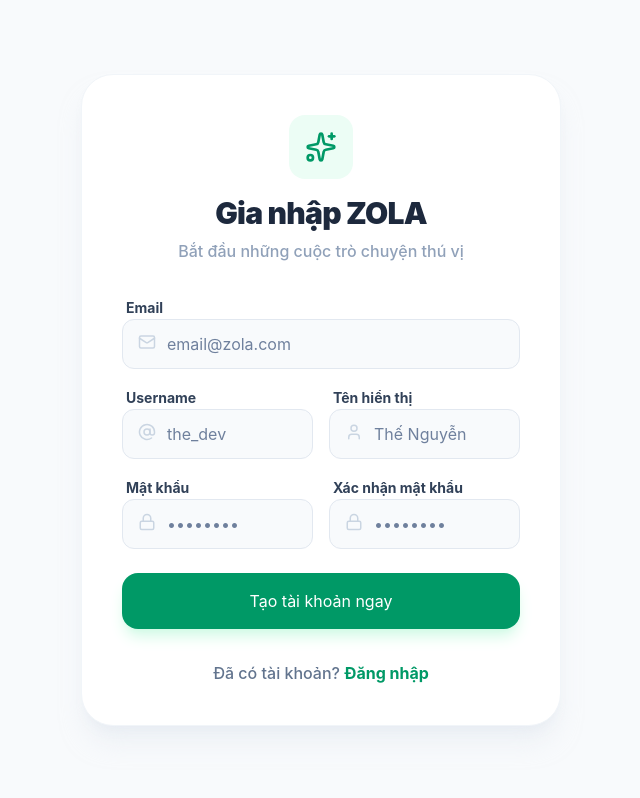
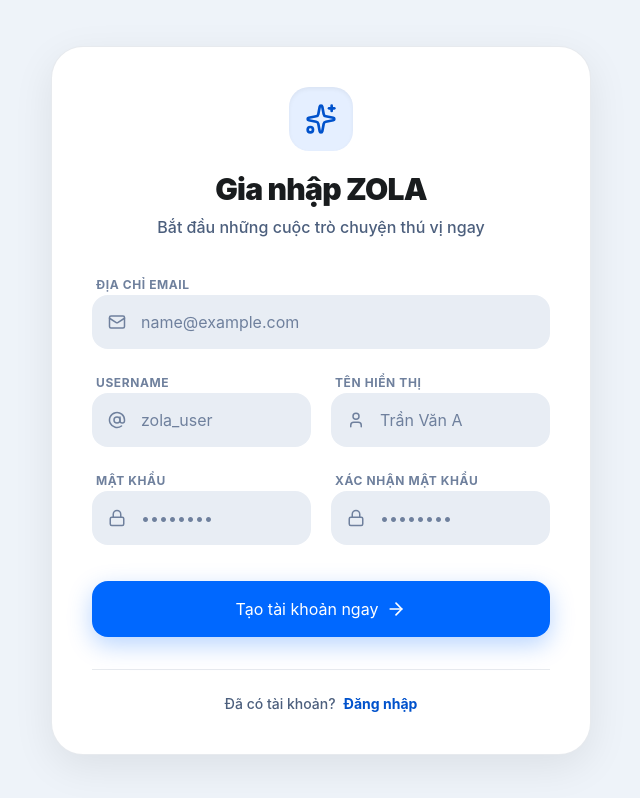
Before and after one commit to Hoi-ae-BTL/ZOLA_real_time_chat_app, a React app in the folder frontend/: page /register in a window 1280 px wide. Shown: the whole page, without its empty margins (319-959 px from the left). Built offline with nearby package versions, Linux system fonts and the light colour scheme; no server answers; the HTML template or start-up script is replaced by a standard one.

Commit message:
fix: advance ui of login and register , feat: create new feature- sent emoji

```diff
--- a/frontend/package.json
+++ b/frontend/package.json
@@ -13,6 +13,7 @@
     "@tailwindcss/vite": "^4.2.2",
     "audit": "^0.0.6",
     "axios": "^1.13.6",
+    "emoji-picker-react": "^4.18.0",
     "i18next": "^26.0.3",
     "i18next-browser-languagedetector": "^8.2.1",
     "jwt-decode": "^4.0.0",
--- a/frontend/src/pages/RegisterPage.jsx
+++ b/frontend/src/pages/RegisterPage.jsx
@@ -1,7 +1,7 @@
 import { useState } from 'react';
 import { useNavigate, Link } from 'react-router-dom';
 import { registerAPI } from '../api/auth.api';
-import { User, Mail, Lock, AtSign, CheckCircle, Sparkles } from 'lucide-react';
+import { User, Mail, Lock, AtSign, CheckCircle, Sparkles, ArrowRight } from 'lucide-react';
 
 export default function RegisterPage() {
     const [email, setEmail] = useState('');
@@ -38,69 +38,85 @@
     };
 
     return (
-        <div className="min-h-screen bg-slate-50 flex items-center justify-center p-6 font-sans antialiased">
-            <div className="bg-white p-10 rounded-[2rem] shadow-xl shadow-slate-200/50 w-full max-w-[480px] border border-slate-100">
+        <div className="min-h-[100dvh] bg-[var(--app-bg)] flex items-center justify-center p-6 font-sans antialiased text-[var(--text-primary)]">
+            <div className="bg-[var(--card-bg)] p-8 md:p-10 rounded-[32px] shadow-[0_12px_40px_rgba(0,0,0,0.08)] w-full max-w-[540px] border border-[var(--divider)] animate-in fade-in slide-in-from-bottom-4 duration-500">
                 <div className="text-center mb-8">
-                    <div className="inline-flex items-center justify-center w-16 h-16 bg-emerald-50 rounded-2xl mb-4 text-emerald-600">
-                        <Sparkles size={32} />
+                    <div className="inline-flex items-center justify-center w-16 h-16 bg-[var(--accent-faint)] rounded-[20px] mb-5 shadow-inner">
+                        <Sparkles size={32} className="text-[var(--accent)]" />
                     </div>
-                    <h2 className="text-3xl font-black text-slate-800 tracking-tight">Gia nhập ZOLA</h2>
-                    <p className="text-slate-400 mt-2 font-medium">Bắt đầu những cuộc trò chuyện thú vị</p>
+                    <h2 className="text-3xl font-black text-[var(--text-primary)] tracking-tight">Gia nhập ZOLA</h2>
+                    <p className="text-[var(--text-muted)] mt-2 font-medium">Bắt đầu những cuộc trò chuyện thú vị ngay</p>
                 </div>
 
-                {error && <div className="mb-6 p-4 bg-red-50 text-red-600 text-sm rounded-2xl border border-red-100 font-medium flex items-center gap-2"><span className="w-1.5 h-1.5 bg-red-500 rounded-full"></span>{error}</div>}
-                {successMsg && <div className="mb-6 p-4 bg-emerald-50 text-emerald-600 text-sm rounded-2xl border border-emerald-100 font-medium flex items-center gap-2"><CheckCircle size={18}/>{successMsg}</div>}
+                {error && (
+                    <div className="mb-6 p-4 bg-red-500/10 text-red-500 text-sm rounded-2xl border border-red-500/20 font-medium flex items-center gap-3 animate-in shake">
+                        <span className="w-1.5 h-1.5 bg-red-500 rounded-full shrink-0"></span>
+                        <span>{error}</span>
+                    </div>
+                )}
 
-                <form onSubmit={handleRegister} className="grid grid-cols-1 md:grid-cols-2 gap-4">
+                {successMsg && (
+                    <div className="mb-6 p-4 bg-emerald-500/10 text-emerald-500 border-emerald-500/20 text-sm rounded-2xl border font-medium flex items-center gap-3 animate-in slip-in-from-top-2">
+                        <CheckCircle size={18} className="shrink-0" />
+                        <span>{successMsg}</span>
+                    </div>
+                )}
+
+                <form onSubmit={handleRegister} className="grid grid-cols-1 md:grid-cols-2 gap-5">
                     <div className="md:col-span-2 space-y-2">
-                        <label className="text-sm font-bold text-slate-700 ml-1">Email</label>
+                        <label className="text-xs font-bold uppercase tracking-wider text-[var(--text-dim)] ml-1">Địa chỉ Email</label>
                         <div className="relative group">
-                            <Mail className="absolute left-4 top-3.5 text-slate-300 group-focus-within:text-emerald-500 transition-colors" size={18} />
-                            <input type="email" value={email} onChange={(e) => setEmail(e.target.value)} required className="w-full bg-slate-50 border border-slate-200 pl-11 pr-4 py-3 rounded-xl outline-none focus:bg-white focus:border-emerald-400 focus:ring-4 focus:ring-emerald-50 transition-all text-sm" placeholder="email@zola.com" />
+                            <Mail className="absolute left-4 top-1/2 -translate-y-1/2 text-[var(--text-dim)] group-focus-within:text-[var(--accent)] transition-colors" size={18} />
+                            <input type="email" value={email} onChange={(e) => setEmail(e.target.value)} required className="w-full bg-[var(--input-bg)] border border-transparent pl-12 pr-4 py-3.5 rounded-2xl outline-none focus:bg-[var(--card-bg)] focus:border-[var(--accent)] focus:ring-4 focus:ring-[var(--accent-soft)] transition-all text-sm font-medium text-[var(--text-primary)] placeholder-[var(--text-dim)]" placeholder="name@example.com" />
                         </div>
                     </div>
 
                     <div className="space-y-2">
-                        <label className="text-sm font-bold text-slate-700 ml-1">Username</label>
+                        <label className="text-xs font-bold uppercase tracking-wider text-[var(--text-dim)] ml-1">Username</label>
                         <div className="relative group">
-                            <AtSign className="absolute left-4 top-3.5 text-slate-300 group-focus-within:text-emerald-500 transition-colors" size={18} />
-                            <input type="text" value={username} onChange={(e) => setUsername(e.target.value)} required className="w-full bg-slate-50 border border-slate-200 pl-11 pr-4 py-3 rounded-xl outline-none focus:bg-white focus:border-emerald-400 focus:ring-4 focus:ring-emerald-50 transition-all text-sm" placeholder="the_dev" />
+                            <AtSign className="absolute left-4 top-1/2 -translate-y-1/2 text-[var(--text-dim)] group-focus-within:text-[var(--accent)] transition-colors" size={18} />
+                            <input type="text" value={username} onChange={(e) => setUsername(e.target.value)} required className="w-full bg-[var(--input-bg)] border border-transparent pl-12 pr-4 py-3.5 rounded-2xl outline-none focus:bg-[var(--card-bg)] focus:border-[var(--accent)] focus:ring-4 focus:ring-[var(--accent-soft)] transition-all text-sm font-medium text-[var(--text-primary)] placeholder-[var(--text-dim)]" placeholder="zola_user" />
                         </div>
                     </div>
 
                     <div className="space-y-2">
-                        <label className="text-sm font-bold text-slate-700 ml-1">Tên hiển thị</label>
+                        <label className="text-xs font-bold uppercase tracking-wider text-[var(--text-dim)] ml-1">Tên hiển thị</label>
                         <div className="relative group">
-                            <User className="absolute left-4 top-3.5 text-slate-300 group-focus-within:text-emerald-500 transition-colors" size={18} />
-                            <input type="text" value={displayName} onChange={(e) => setDisplayName(e.target.value)} required className="w-full bg-slate-50 border border-slate-200 pl-11 pr-4 py-3 rounded-xl outline-none focus:bg-white focus:border-emerald-400 focus:ring-4 focus:ring-emerald-50 transition-all text-sm" placeholder="Thế Nguyễn" />
+                            <User className="absolute left-4 top-1/2 -translate-y-1/2 text-[var(--text-dim)] group-focus-within:text-[var(--accent)] transition-colors" size={18} />
+                            <input type="text" value={displayName} onChange={(e) => setDisplayName(e.target.value)} required className="w-full bg-[var(--input-bg)] border border-transparent pl-12 pr-4 py-3.5 rounded-2xl outline-none focus:bg-[var(--card-bg)] focus:border-[var(--accent)] focus:ring-4 focus:ring-[var(--accent-soft)] transition-all text-sm font-medium text-[var(--text-primary)] placeholder-[var(--text-dim)]" placeholder="Trần Văn A" />
                         </div>
                     </div>
 
                     <div className="space-y-2">
-                        <label className="text-sm font-bold text-slate-700 ml-1">Mật khẩu</label>
+                        <label className="text-xs font-bold uppercase tracking-wider text-[var(--text-dim)] ml-1">Mật khẩu</label>
                         <div className="relative group">
-                            <Lock className="absolute left-4 top-3.5 text-slate-300 group-focus-within:text-emerald-500 transition-colors" size={18} />
-                            <input type="password" value={password} onChange={(e) => setPassword(e.target.value)} required className="w-full bg-slate-50 border border-slate-200 pl-11 pr-4 py-3 rounded-xl outline-none focus:bg-white focus:border-emerald-400 focus:ring-4 focus:ring-emerald-50 transition-all text-sm" placeholder="••••••••" />
+                            <Lock className="absolute left-4 top-1/2 -translate-y-1/2 text-[var(--text-dim)] group-focus-within:text-[var(--accent)] transition-colors" size={18} />
+                            <input type="password" value={password} onChange={(e) => setPassword(e.target.value)} required className="w-full bg-[var(--input-bg)] border border-transparent pl-12 pr-4 py-3.5 rounded-2xl outline-none focus:bg-[var(--card-bg)] focus:border-[var(--accent)] focus:ring-4 focus:ring-[var(--accent-soft)] transition-all text-sm font-medium text-[var(--text-primary)] placeholder-[var(--text-dim)]" placeholder="••••••••" />
                         </div>
                     </div>
 
                     <div className="space-y-2">
-                        <label className="text-sm font-bold text-slate-700 ml-1">Xác nhận mật khẩu</label>
+                        <label className="text-xs font-bold uppercase tracking-wider text-[var(--text-dim)] ml-1">Xác nhận mật khẩu</label>
                         <div className="relative group">
-                            <Lock className="absolute left-4 top-3.5 text-slate-300 group-focus-within:text-emerald-500 transition-colors" size={18} />
-                            <input type="password" value={confirmPassword} onChange={(e) => setConfirmPassword(e.target.value)} required className="w-full bg-slate-50 border border-slate-200 pl-11 pr-4 py-3 rounded-xl outline-none focus:bg-white focus:border-emerald-400 focus:ring-4 focus:ring-emerald-50 transition-all text-sm" placeholder="••••••••" />
+                            <Lock className="absolute left-4 top-1/2 -translate-y-1/2 text-[var(--text-dim)] group-focus-within:text-[var(--accent)] transition-colors" size={18} />
+                            <input type="password" value={confirmPassword} onChange={(e) => setConfirmPassword(e.target.value)} required className="w-full bg-[var(--input-bg)] border border-transparent pl-12 pr-4 py-3.5 rounded-2xl outline-none focus:bg-[var(--card-bg)] focus:border-[var(--accent)] focus:ring-4 focus:ring-[var(--accent-soft)] transition-all text-sm font-medium text-[var(--text-primary)] placeholder-[var(--text-dim)]" placeholder="••••••••" />
                         </div>
                     </div>
 
-                    <button type="submit" disabled={isLoading} className="md:col-span-2 mt-2 bg-emerald-600 hover:bg-emerald-700 text-white font-bold py-4 rounded-2xl shadow-lg shadow-emerald-100 transition-all active:scale-[0.98] disabled:bg-emerald-300">
+                    <button type="submit" disabled={isLoading} className="md:col-span-2 mt-4 bg-[var(--accent-strong)] hover:opacity-90 text-white font-bold py-4 rounded-2xl shadow-[0_8px_24px_var(--accent-soft)] transition-all active:scale-[0.98] flex items-center justify-center gap-2 disabled:opacity-50 disabled:cursor-not-allowed">
                         {isLoading ? 'Đang khởi tạo...' : 'Tạo tài khoản ngay'}
+                        {!isLoading && <ArrowRight size={20} />}
                     </button>
                 </form>
 
-                <p className="text-center mt-8 text-slate-500 font-medium">
-                    Đã có tài khoản?{' '}
-                    <Link to="/login" className="text-emerald-600 font-bold hover:underline">Đăng nhập</Link>
-                </p>
+                <div className="mt-8 pt-6 border-t border-[var(--divider)]">
+                    <p className="text-center text-[var(--text-muted)] font-medium text-sm">
+                        Đã có tài khoản?{' '}
+                        <Link to="/login" className="text-[var(--accent)] font-bold hover:text-[var(--accent-strong)] transition-colors inline-block ml-1">
+                            Đăng nhập
+                        </Link>
+                    </p>
+                </div>
             </div>
         </div>
     );
```
Also changed, not shown: frontend/src/pages/ChatPage.jsx (+18 -4 lines), frontend/src/pages/LoginPage.jsx (+24 -23 lines), 1 other file (tests, documents, lock files or other folders).
